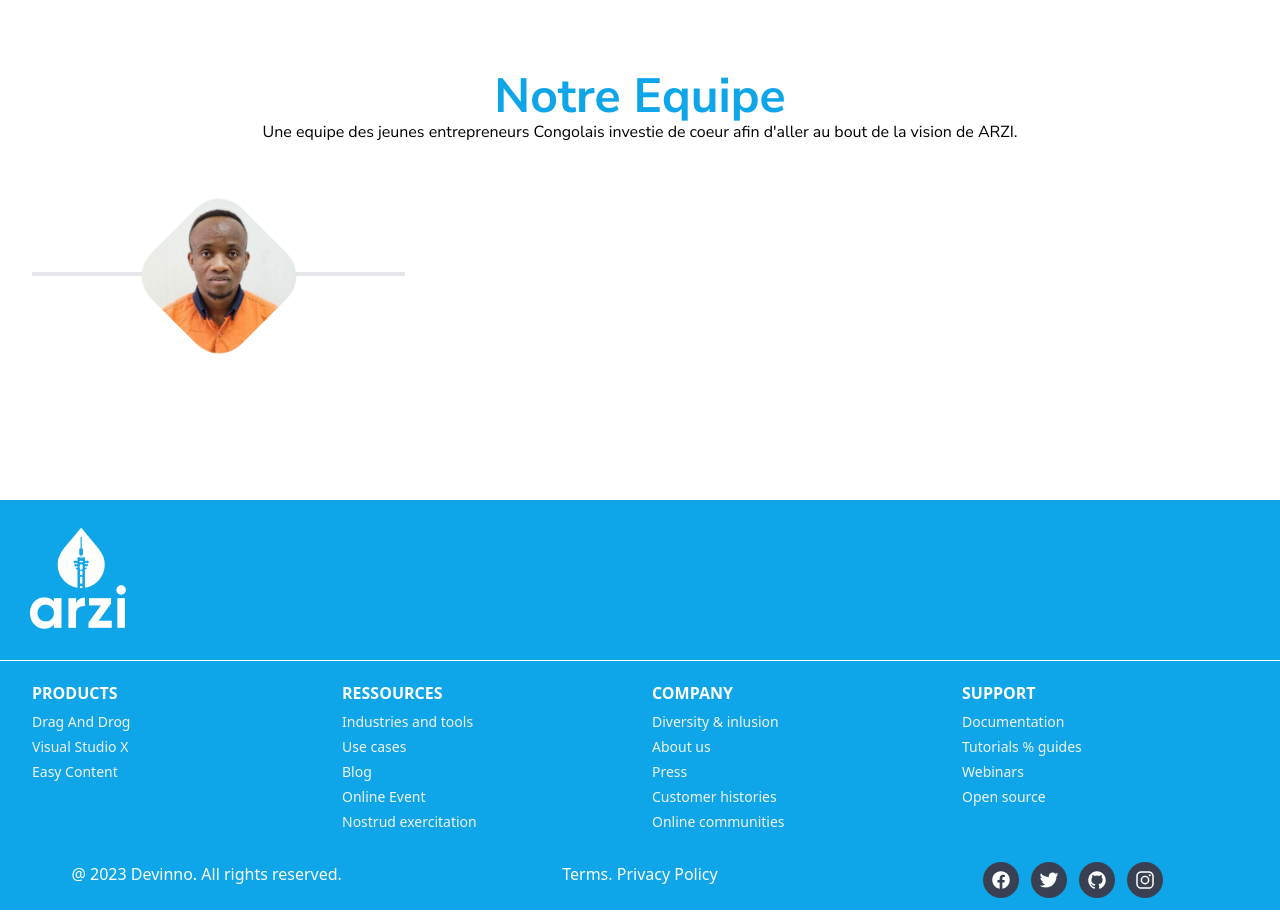
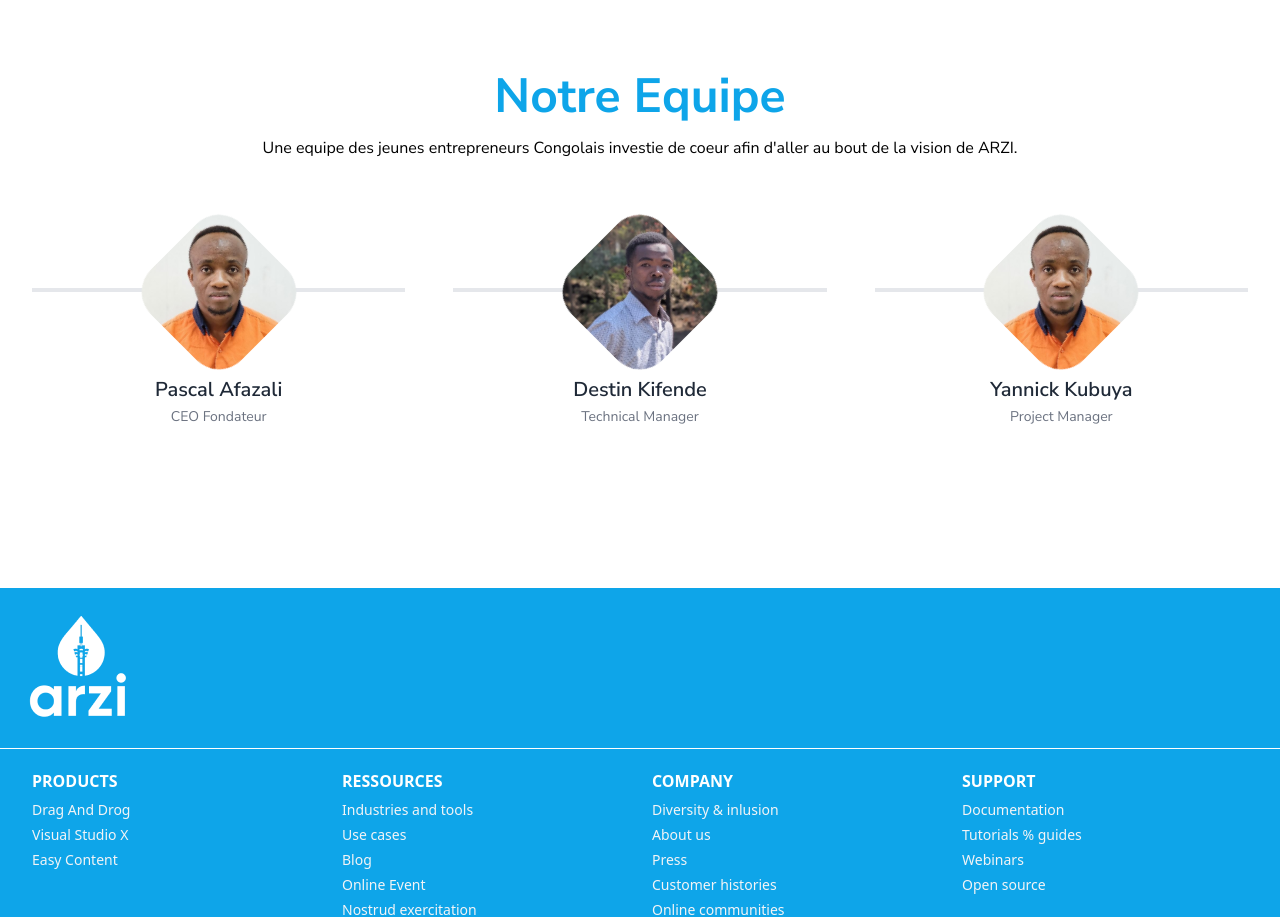
Before and after one commit to yesIamDev/arziBeverage, a React (Vite) app: page / in a window 1280 px wide. Shown: the part 1900-2817 px from the top of the page. Built offline with nearby package versions, Linux system fonts and the light colour scheme.

Commit message:
finish team section

```diff
--- a/src/components/Team/Team.jsx
+++ b/src/components/Team/Team.jsx
@@ -1,5 +1,6 @@
 import React from "react";
-import ceo from './images/ceo.jpeg'
+import ceo from "./images/ceo.jpeg";
+import cto from "./images/cto.jpeg"
 
 export default function Team() {
   return (
@@ -9,14 +10,14 @@ export default function Team() {
           <h1 className="font-bold text-sky-500 text-3xl md:text-5xl">
             Notre Equipe
           </h1>
-          <p className="lg:w-8/12 lg:mx-auto">
+          <p className="lg:w-8/12 lg:mx-auto my-4">
             Une equipe des jeunes entrepreneurs Congolais investie de coeur afin
             d'aller au bout de la vision de ARZI.
           </p>
         </div>
         <div className="py-20 gap-28 grid md:gap-12 md:grid-cols-3">
-          <div className="border-t-4 spae-y-8 group">
-            <div className="w-32 h-32 overflow-hidden -mt-16 mx-auto rounded-[2rem] rotate-45">
+          <div className="border-t-4 spae-y-8 group text-center">
+            <div className="w-32 h-32 overflow-hidden -mt-16 mx-auto rounded-[2rem] rotate-45 my-5">
               <img
                 src={ceo}
                 alt="ceo"
@@ -25,8 +26,45 @@ export default function Team() {
                 className="w-full h-full object-cover -rotate-45 scale-125 mx-auto transition duration-300 group-hover:scale[1.4]"
               />
             </div>
-            <div className="text-xl">
-
+            <div className="text-center">
+              <h5 className="text-xl text-gray-800 font-semibold">
+                Pascal Afazali
+              </h5>
+              <span className=" text-sm text-gray-500">CEO Fondateur</span>
+            </div>
+          </div>
+          <div className="border-t-4 spae-y-8 group text-center">
+            <div className="w-32 h-32 overflow-hidden -mt-16 mx-auto rounded-[2rem] rotate-45 my-5">
+              <img
+                src={cto}
+                alt="ceo"
+                loading="lazy"
+                width="640"
+                className="w-full h-full object-cover -rotate-45 scale-125 mx-auto transition duration-300 group-hover:scale[1.4]"
+              />
+            </div>
+            <div className="text-center">
+              <h5 className="text-xl text-gray-800 font-semibold">
+                Destin Kifende
+              </h5>
+              <span className=" text-sm text-gray-500">Technical Manager</span>
+            </div>
+          </div>
+          <div className="border-t-4 spae-y-8 group text-center">
+            <div className="w-32 h-32 overflow-hidden -mt-16 mx-auto rounded-[2rem] rotate-45 my-5">
+              <img
+                src={ceo}
+                alt="ceo"
+                loading="lazy"
+                width="640"
+                className="w-full h-full object-cover -rotate-45 scale-125 mx-auto transition duration-300 group-hover:scale[1.4]"
+              />
+            </div>
+            <div className="text-center">
+              <h5 className="text-xl text-gray-800 font-semibold">
+                  Yannick Kubuya
+              </h5>
+              <span className=" text-sm text-gray-500">Project Manager</span>
             </div>
           </div>
         </div>
```
Also changed, not shown: src/components/Team/images/cto.jpeg (added).
